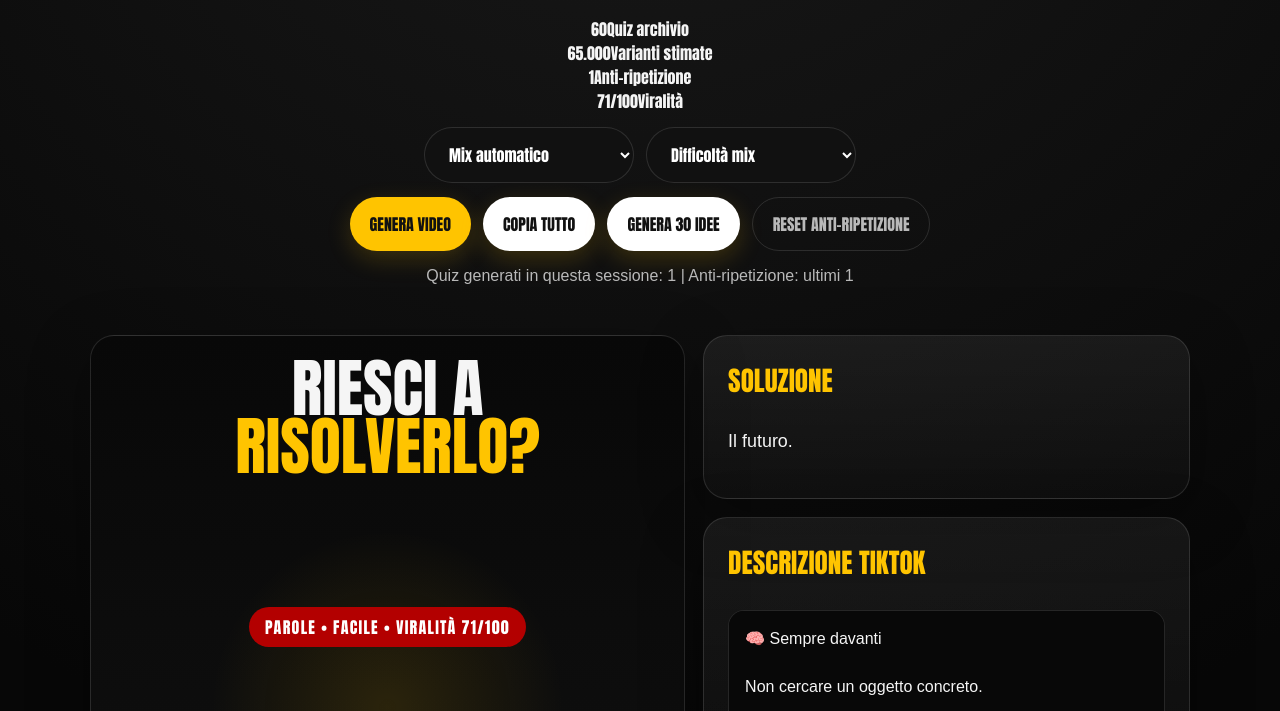
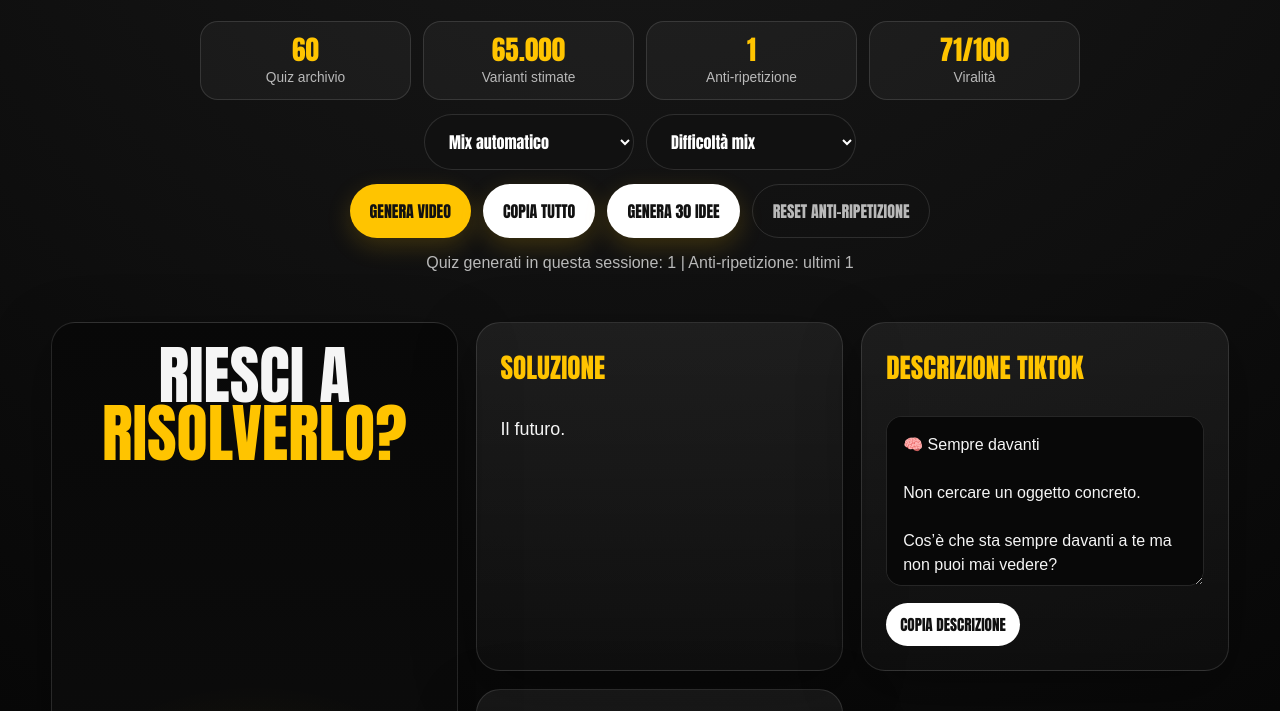
Before and after one commit to Alev03YT/104enigmi, a plain HTML site: page index.html in a window 1280 px wide. Shown: the part 358-1069 px from the top of the page. Drawn offline with Linux system fonts and the light colour scheme.

Commit message:
Style production dashboard

```diff
--- a/style.css
+++ b/style.css
@@ -20,7 +20,7 @@ body {
 }
 
 .app {
-  width: min(1100px, 92vw);
+  width: min(1180px, 92vw);
   margin: 0 auto;
   padding: 42px 0;
 }
@@ -45,10 +45,40 @@ h1 {
 
 .subtitle {
   font-family: Arial, sans-serif;
-  max-width: 720px;
+  max-width: 780px;
   margin: 20px auto;
   color: var(--muted);
   font-size: 1.1rem;
+}
+
+.stats {
+  display: grid;
+  grid-template-columns: repeat(4, minmax(130px, 1fr));
+  gap: 12px;
+  margin: 24px auto 12px;
+  max-width: 880px;
+}
+
+.stats div {
+  border: 1px solid var(--border);
+  border-radius: 18px;
+  background: rgba(255,255,255,.04);
+  padding: 14px;
+}
+
+.stats strong {
+  display: block;
+  color: var(--yellow);
+  font-size: 1.7rem;
+  line-height: 1;
+}
+
+.stats span {
+  display: block;
+  margin-top: 7px;
+  color: var(--muted);
+  font-family: Arial, sans-serif;
+  font-size: .86rem;
 }
 
 .controls,
@@ -94,6 +124,14 @@ button.ghost {
   box-shadow: none;
 }
 
+button.mini {
+  margin-top: 12px;
+  padding: 10px 14px;
+  font-size: .95rem;
+  background: #fff;
+  box-shadow: none;
+}
+
 button:hover,
 select:hover {
   filter: brightness(1.08);
@@ -107,7 +145,7 @@ select:hover {
 
 .grid {
   display: grid;
-  grid-template-columns: 1.1fr .9fr;
+  grid-template-columns: 1.05fr .95fr .95fr;
   gap: 18px;
 }
 
@@ -119,9 +157,13 @@ select:hover {
   box-shadow: 0 18px 60px rgba(0,0,0,.35);
 }
 
+.card.wide {
+  grid-column: span 2;
+}
+
 .poster {
-  min-height: 620px;
-  grid-row: span 3;
+  min-height: 720px;
+  grid-row: span 4;
   display: flex;
   flex-direction: column;
   justify-content: space-between;
@@ -185,7 +227,7 @@ h3 {
 
 textarea {
   width: 100%;
-  min-height: 190px;
+  min-height: 170px;
   resize: vertical;
   border-radius: 16px;
   border: 1px solid var(--border);
@@ -197,7 +239,19 @@ textarea {
   line-height: 1.5;
 }
 
-@media (max-width: 820px) {
-  .grid { grid-template-columns: 1fr; }
-  .poster { grid-row: auto; min-height: 560px; }
+#batchOutput {
+  min-height: 360px;
 }
+
+@media (max-width: 1040px) {
+  .grid { grid-template-columns: 1fr 1fr; }
+  .poster { grid-row: auto; grid-column: span 2; min-height: 620px; }
+}
+
+@media (max-width: 720px) {
+  .grid,
+  .stats { grid-template-columns: 1fr; }
+  .poster,
+  .card.wide { grid-column: auto; }
+  .poster { min-height: 560px; }
+}
```
